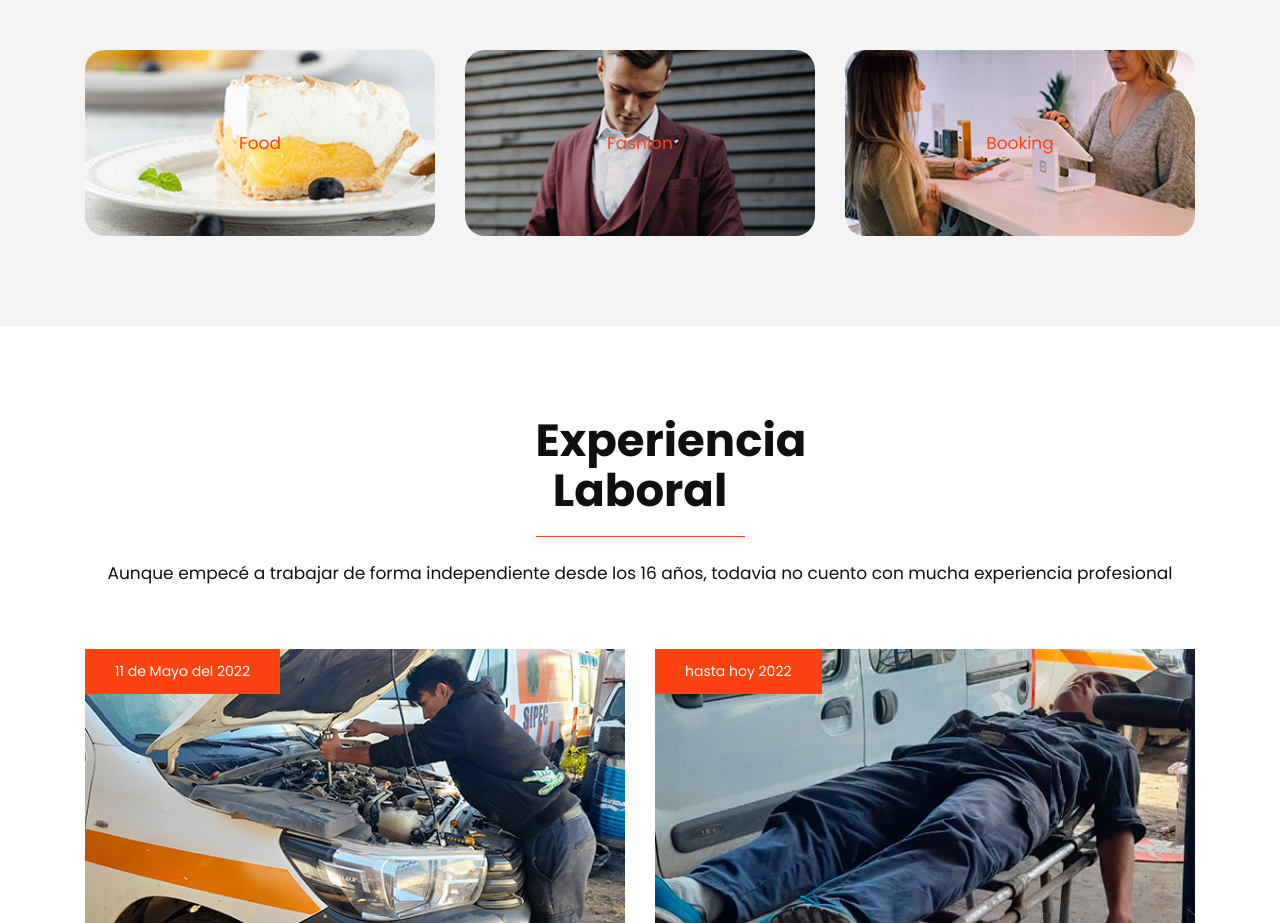
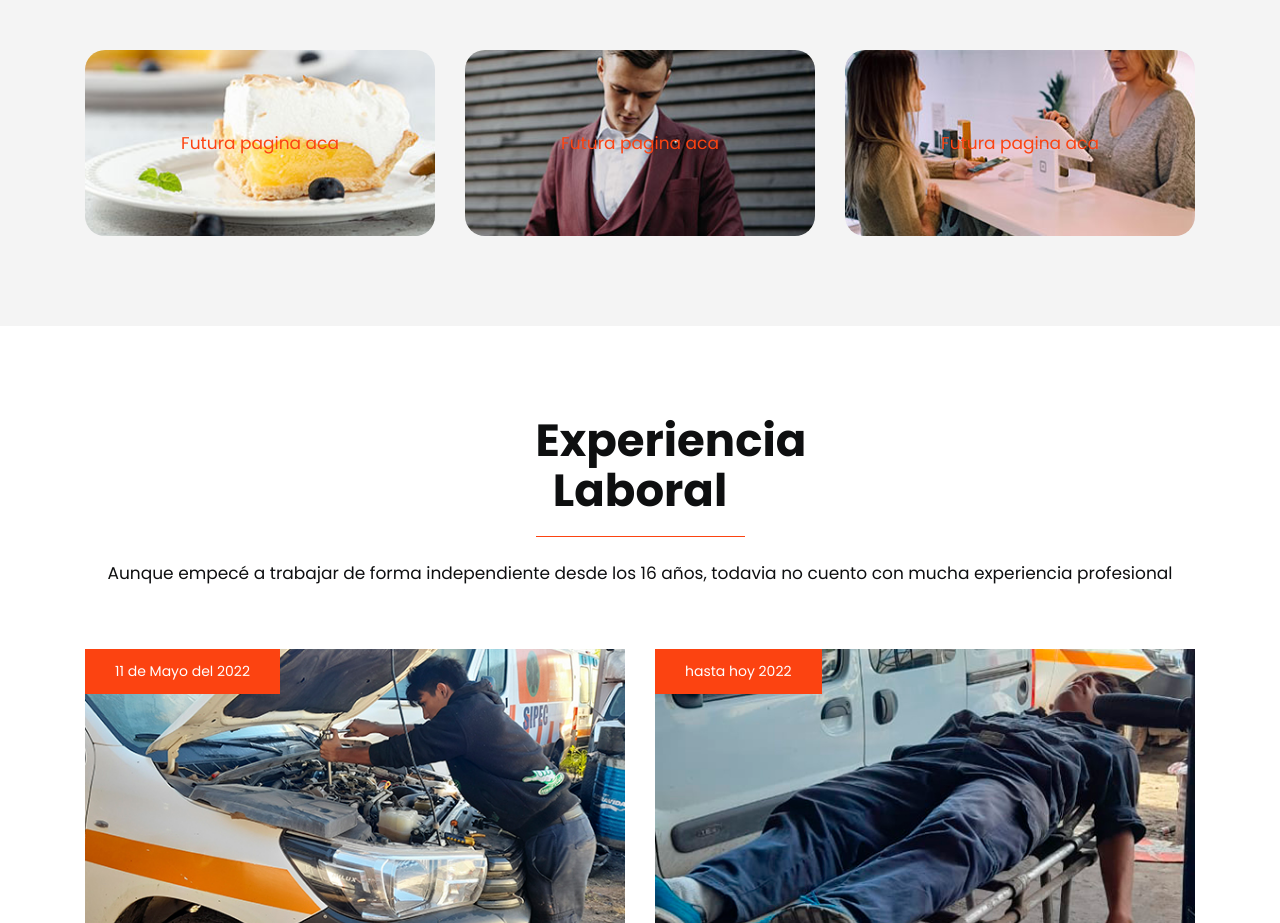
Before and after one commit to franciscobarnichea/franciscobarnichea.github.io, a plain HTML site: page index.html in a window 1280 px wide. Shown: the part 2048-2971 px from the top of the page. Drawn offline with nearby package versions, Linux system fonts and the light colour scheme.

Commit message:
Update index.html

```diff
--- a/index.html
+++ b/index.html
@@ -170,7 +170,7 @@
                         <img  src="images/1.jpg" class="zoom img-fluid "  alt="">
                         </a>
                         <span class="hoverle">
-                        <a href="images/1.jpg" class="fancybox" rel="ligthbox">Food</a>
+                        <a href="images/1.jpg" class="fancybox" rel="ligthbox">Futura pagina aca</a>
                         </span>
                      </figure>
                   </div>
@@ -182,7 +182,7 @@
                         <img  src="images/2.jpg" class="zoom img-fluid "  alt="">
                         </a>
                         <span class="hoverle">
-                        <a href="images/1.jpg" class="fancybox" rel="ligthbox">Fashion</a>
+                        <a href="images/1.jpg" class="fancybox" rel="ligthbox">Futura pagina aca</a>
                         </span>
                      </figure>
                   </div>
@@ -194,7 +194,7 @@
                         <img  src="images/3.jpg" class="zoom img-fluid "  alt="">
                         </a>
                         <span class="hoverle">
-                        <a href="images/3.jpg" class="fancybox" rel="ligthbox">Booking</a>
+                        <a href="images/3.jpg" class="fancybox" rel="ligthbox">Futura pagina aca</a>
                         </span>
                      </figure>
                   </div>
```
